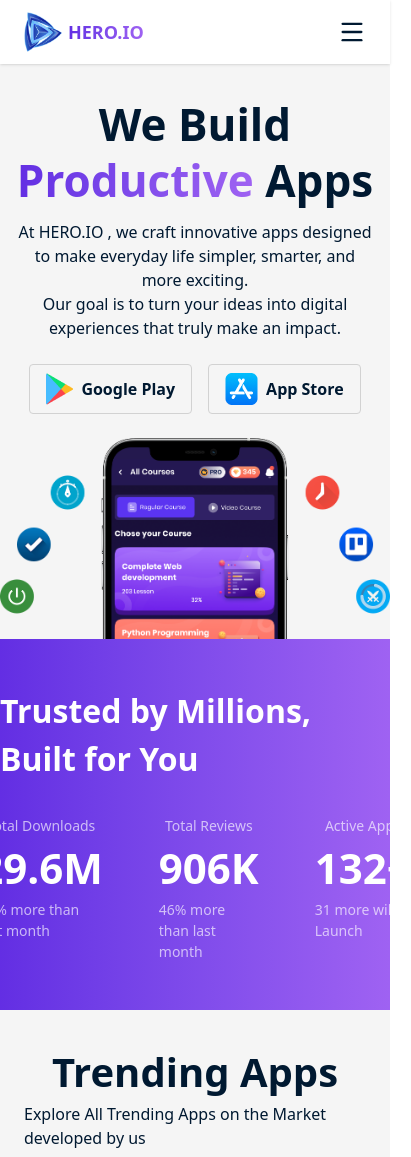
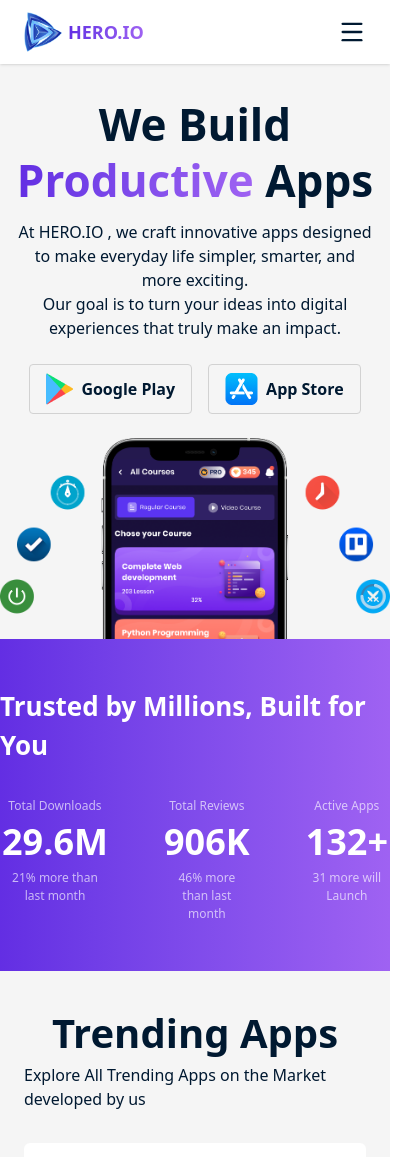
Before and after one commit to Nafis5115/PHero_A08, a React (Vite) app: page / in a window 390 px wide. Shown: the top 1157 px of the page, 411 px wide, since content can reach past the window. Built offline with nearby package versions, Linux system fonts and the light colour scheme.

Commit message:
home page responsive completed

```diff
--- a/src/components/Trusted.jsx
+++ b/src/components/Trusted.jsx
@@ -4,32 +4,40 @@
   return (
     <div className="bg-gradient-to-r from-[#632EE3] to-[#9F62F2] py-12">
       <div className="flex flex-col items-center">
-        <h1 className="font-bold text-white text-[32px] mb-8">
+        <h1 className="font-bold text-white text-[26px] md:text-[32px] mb-8">
           Trusted by Millions, Built for You
         </h1>
-        <div className="flex gap-14">
+        <div className="flex gap-14 mx-4 ">
           <div className="flex flex-col items-center">
-            <p className="text-[14px] text-white/65 font-light">
+            <p className="text-[12px] md:text-[14px] text-white/65 font-light">
               Total Downloads
             </p>
-            <h1 className="text-[42px] font-bold text-white ">29.6M</h1>
-            <p className="text-[14px] text-white/65 font-light">
+            <h1 className="text-[36px] md:text-[42px] font-bold text-white ">
+              29.6M
+            </h1>
+            <p className="text-[12px] md:text-[14px] text-center text-white/65 font-light">
               21% more than last month
             </p>
           </div>
           <div className="flex flex-col items-center">
-            <p className="text-[14px] text-white/65 font-light">
+            <p className="text-[12px] md:text-[14px] text-white/65 font-light">
               Total Reviews
             </p>
-            <h1 className="text-[42px] font-bold text-white ">906K</h1>
-            <p className="text-[14px] text-white/65 font-light">
+            <h1 className="text-[36px] md:text-[42px] font-bold text-white ">
+              906K
+            </h1>
+            <p className="text-[12px] md:text-[14px] text-center text-white/65 font-light">
               46% more than last month
             </p>
           </div>
           <div className="flex flex-col items-center">
-            <p className="text-[14px] text-white/65 font-light">Active Apps</p>
-            <h1 className="text-[42px] font-bold text-white ">132+</h1>
-            <p className="text-[14px] text-white/65 font-light">
+            <p className="text-[12px] md:text-[14px] text-white/65 font-light">
+              Active Apps
+            </p>
+            <h1 className="text-[36px] md:text-[42px] font-bold text-white ">
+              132+
+            </h1>
+            <p className="text-[12px] md:text-[14px] text-center text-white/65 font-light">
               31 more will Launch
             </p>
           </div>
```
